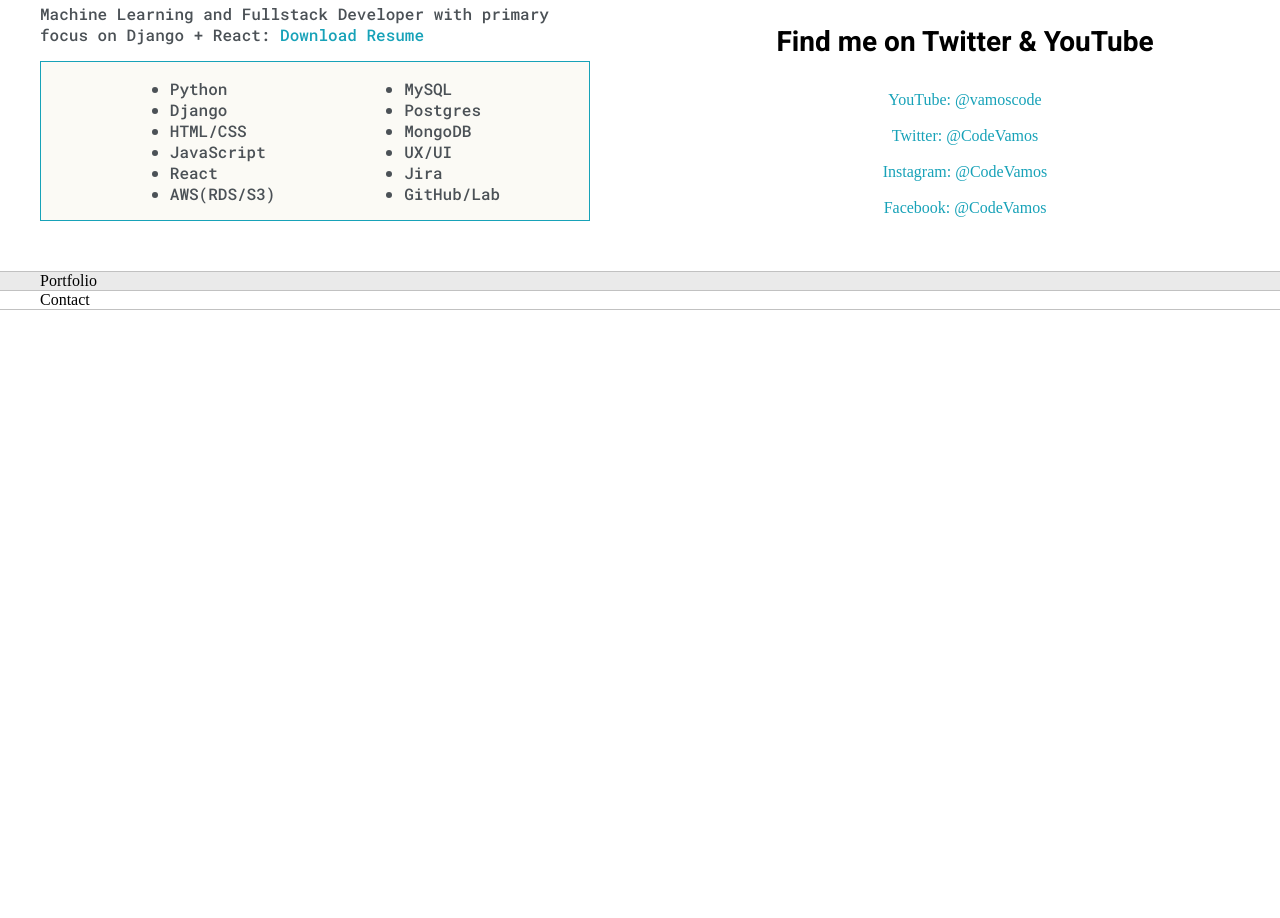
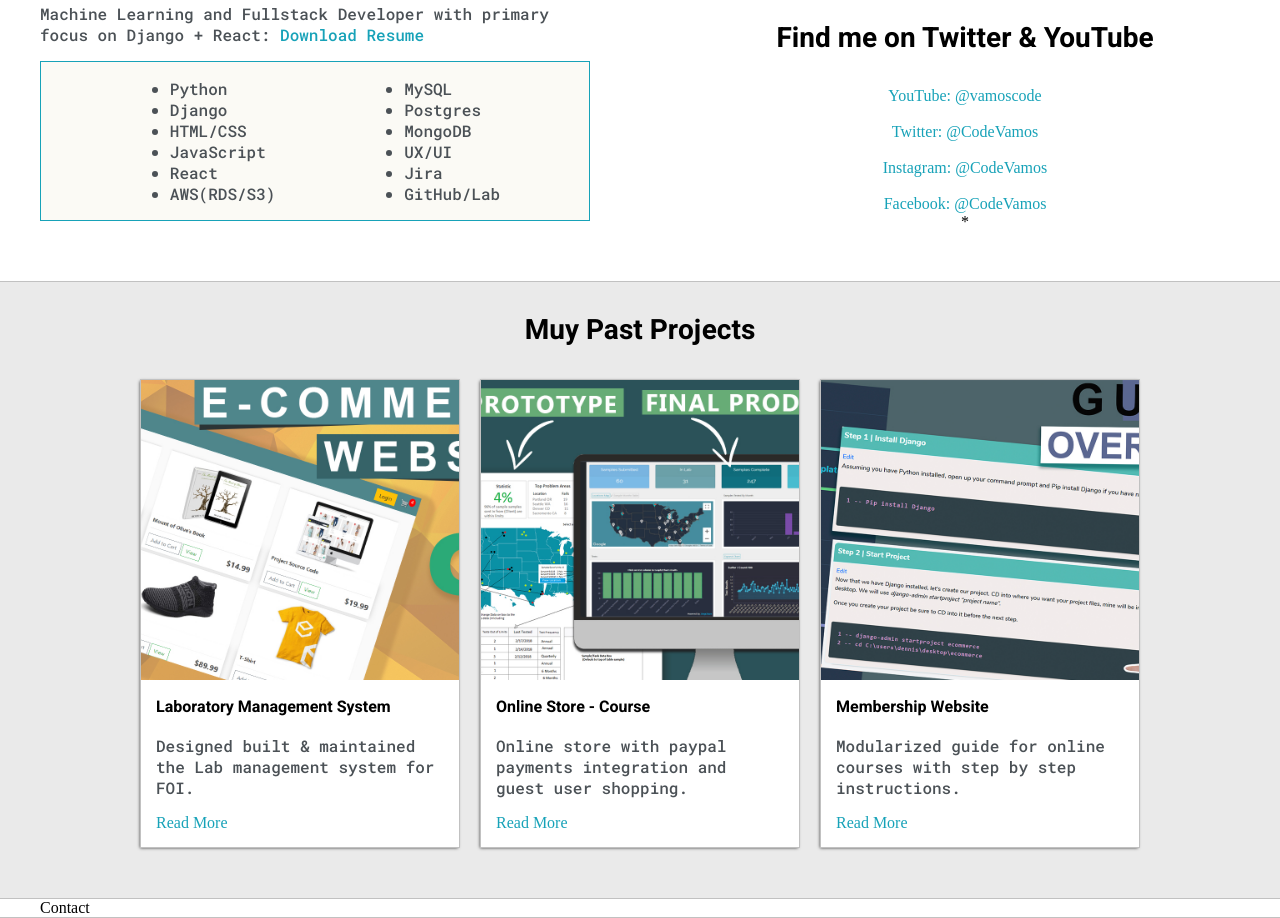
Before and after one commit to AlcidesTiago/mywebsite, a plain HTML site: page index.html in a window 1280 px wide. Shown: the part 1100-2018 px from the top of the page. Before the commit the page ends 1410 px from the top, so only its background shows below. Drawn offline with Linux system fonts and the light colour scheme.

Commit message:
Portfolio/Blog Section is done

```diff
--- a/default.css
+++ b/default.css
@@ -314,6 +314,43 @@ textarea {
     text-align: center;
 }
 
+.post-wrapper {
+    display: grid;
+    grid-template-columns: repeat(auto-fit, 320px);
+    gap: 20px;
+    justify-content: center;
+    padding-bottom: 50px;
+}
+
+.post {
+    border: 1px solid var(--borderColor);
+    box-shadow: -1px 1px 3px -1px rgba(0, 0, 0, 0.75);
+    -webkit-box-shadow: -1px 1px 3px -1px rgba(0, 0, 0, 0.75);
+    -moz-box-shadow: -1px 1px 3px -1px rgba(0, 0, 0, 0.75);
+}
+
+.thumbnail {
+    display: block;
+    width: 100%;
+    height: 300px;
+    object-fit: cover;
+}
+
+.post-preview {
+    background-color: #fff;
+    padding: 15px;
+}
+
+.post-title {
+    color: black;
+    margin: 0;
+}
+
+.post-intro {
+    color: #4b5156;
+    font-size: 16px;
+}
+
 
 /* .about-me  */
 
--- a/index.html
+++ b/index.html
@@ -22,8 +22,6 @@
     <link href="https://fonts.googleapis.com/css2?family=Arimo:wght@500&display=swap" rel="stylesheet">
     <link href="https://fonts.googleapis.com/css2?family=Roboto+Mono:wght@500&display=swap" rel="stylesheet">
 
-
-
     <link rel="stylesheet" type="text/css" href="default.css">
 
 </Head>
@@ -45,7 +43,6 @@
                     </div>
                     <ul id="navigation">
                         <li><a href="#">Contact</a></li>
-                        <!-- <li><a href="#">Contact</a></li> -->
                     </ul>
 
                 </div>
@@ -133,11 +130,7 @@
                     <br>
                     <a target="_blank" href="https://www.facebook.com/VamosCode">Instagram: @CodeVamos</a>
                     <br>
-                    <a target="_blank" href="https://www.facebook.com/VamosCode">Facebook: @CodeVamos</a>
-
-
-
-
+                    <a target="_blank" href="https://www.facebook.com/VamosCode">Facebook: @CodeVamos</a>*
                 </div>
             </div>
 
@@ -146,7 +139,44 @@
 
     <section class="s1">
         <div class="main-container">
-            Portfolio
+            <h3 style="text-align: center;">Muy Past Projects</h3>
+
+            <div class="post-wrapper">
+
+                <div>
+                    <div class="post">
+                        <img class="thumbnail" src="images/ecom.jpg">
+                        <div class="post-preview">
+                            <h6 class="post-title">Laboratory Management System</h6>
+                            <p class="post-intro">Designed built & maintained the Lab management system for FOI.</p>
+                            <a href="#">Read More</a>
+                        </div>
+                    </div>
+                </div>
+
+                <div>
+                    <div class="post">
+                        <img class="thumbnail" src="images/dash.jpg">
+                        <div class="post-preview">
+                            <h6 class="post-title">Online Store - Course</h6>
+                            <p class="post-intro">Online store with paypal payments integration and guest user shopping.</p>
+                            <a href="#">Read More</a>
+                        </div>
+                    </div>
+                </div>
+
+                <div>
+                    <div class="post">
+                        <img class="thumbnail" src="images/membership site.jpg">
+                        <div class="post-preview">
+                            <h6 class="post-title">Membership Website</h6>
+                            <p class="post-intro">Modularized guide for online courses with step by step instructions.</p>
+                            <a href="#">Read More</a>
+                        </div>
+                    </div>
+                </div>
+
+            </div>
         </div>
     </section>
 
```
